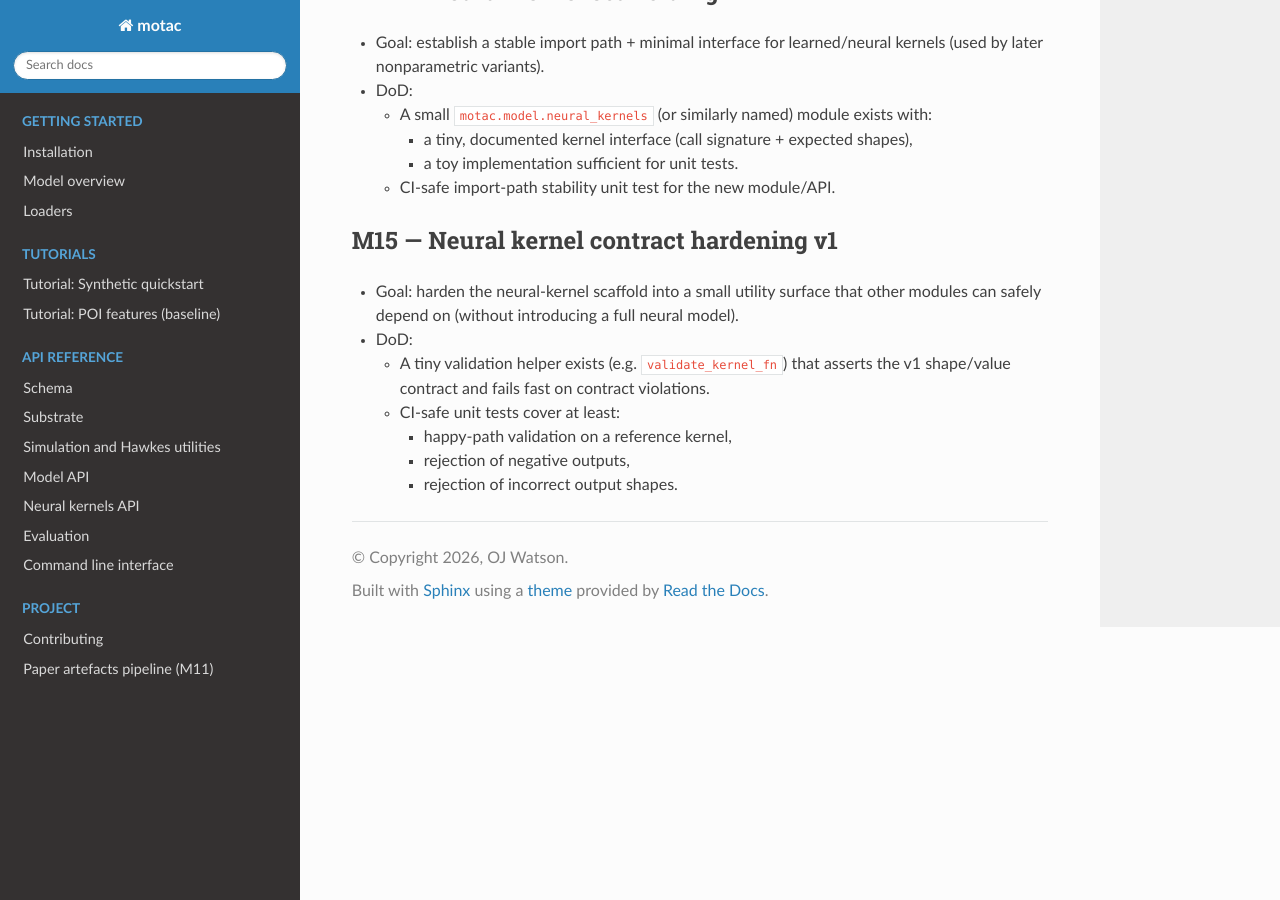
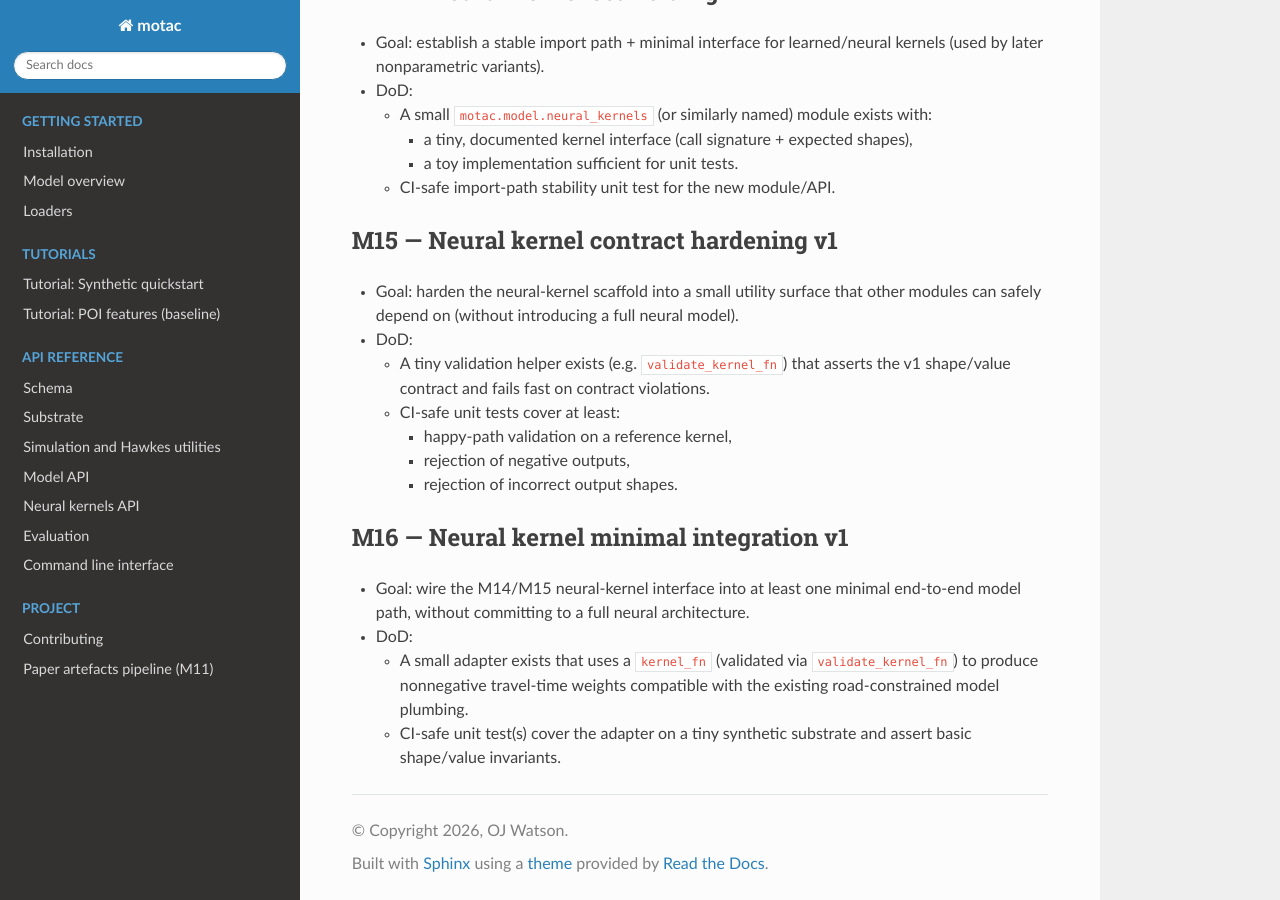
Before and after one commit to OJWatson/motac, a Sphinx documentation site: the page built from docs/ROADMAP.md, in a window 1280 px wide and 900 px high, scrolled down 2884 px. Built offline with Sphinx 7.4.7 and the Read the Docs theme 3.1.0, drawn with Linux system fonts in a browser that asks for light colours.

```diff
--- a/docs/ROADMAP.md
+++ b/docs/ROADMAP.md
@@ -105,3 +105,13 @@ for `motac`.
     - happy-path validation on a reference kernel,
     - rejection of negative outputs,
     - rejection of incorrect output shapes.
+
+## M16 — Neural kernel minimal integration v1
+- Goal: wire the M14/M15 neural-kernel interface into at least one minimal
+  end-to-end model path, without committing to a full neural architecture.
+- DoD:
+  - A small adapter exists that uses a `kernel_fn` (validated via
+    `validate_kernel_fn`) to produce nonnegative travel-time weights compatible
+    with the existing road-constrained model plumbing.
+  - CI-safe unit test(s) cover the adapter on a tiny synthetic substrate and
+    assert basic shape/value invariants.
```
Also changed, not shown: docs/STATUS.md (+4 -4 lines), docs/WORKLOG.md (+1 -0 lines).
